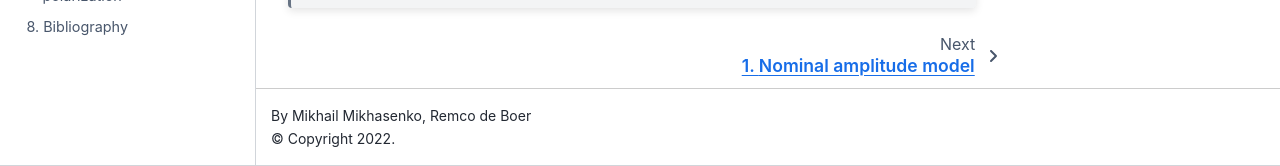
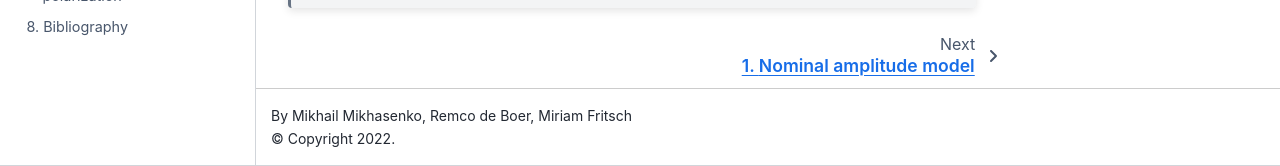
Before and after one commit to ComPWA/polarimetry, a Sphinx documentation site: the page built from docs/index.md, in a window 1280 px wide and 900 px high, scrolled down 679 px. Shown: the part 734-900 px from the top of the window. Built offline with Sphinx 7.4.7 and the Sphinx Book theme 1.1.4, drawn with Linux system fonts in a browser that asks for light colours; pages that are not in the unit, such as notebooks, are missing from menus; the version number could not be read and is left out; comment, search, counter and statistics services are not loaded.

Commit message:
DOC: add Miriam Fritsch as author

```diff
--- a/docs/conf.py
+++ b/docs/conf.py
@@ -206,7 +206,7 @@ relink_references()
 
 
 add_module_names = False
-author = "Mikhail Mikhasenko, Remco de Boer"
+author = "Mikhail Mikhasenko, Remco de Boer, Miriam Fritsch"
 autodoc_default_options = {
     "exclude-members": ", ".join(
         [
--- a/setup.cfg
+++ b/setup.cfg
@@ -1,7 +1,7 @@
 [metadata]
 name = polarimetry
 description = Symbolic expressions that describe an aligned polarimeter vector field
-author = Mikhail Mikhasenko, Remco de Boer
+author = Mikhail Mikhasenko, Remco de Boer, Miriam Fritsch
 long_description = file: README.md
 long_description_content_type = text/markdown
 license = GPLv3 or later
```
